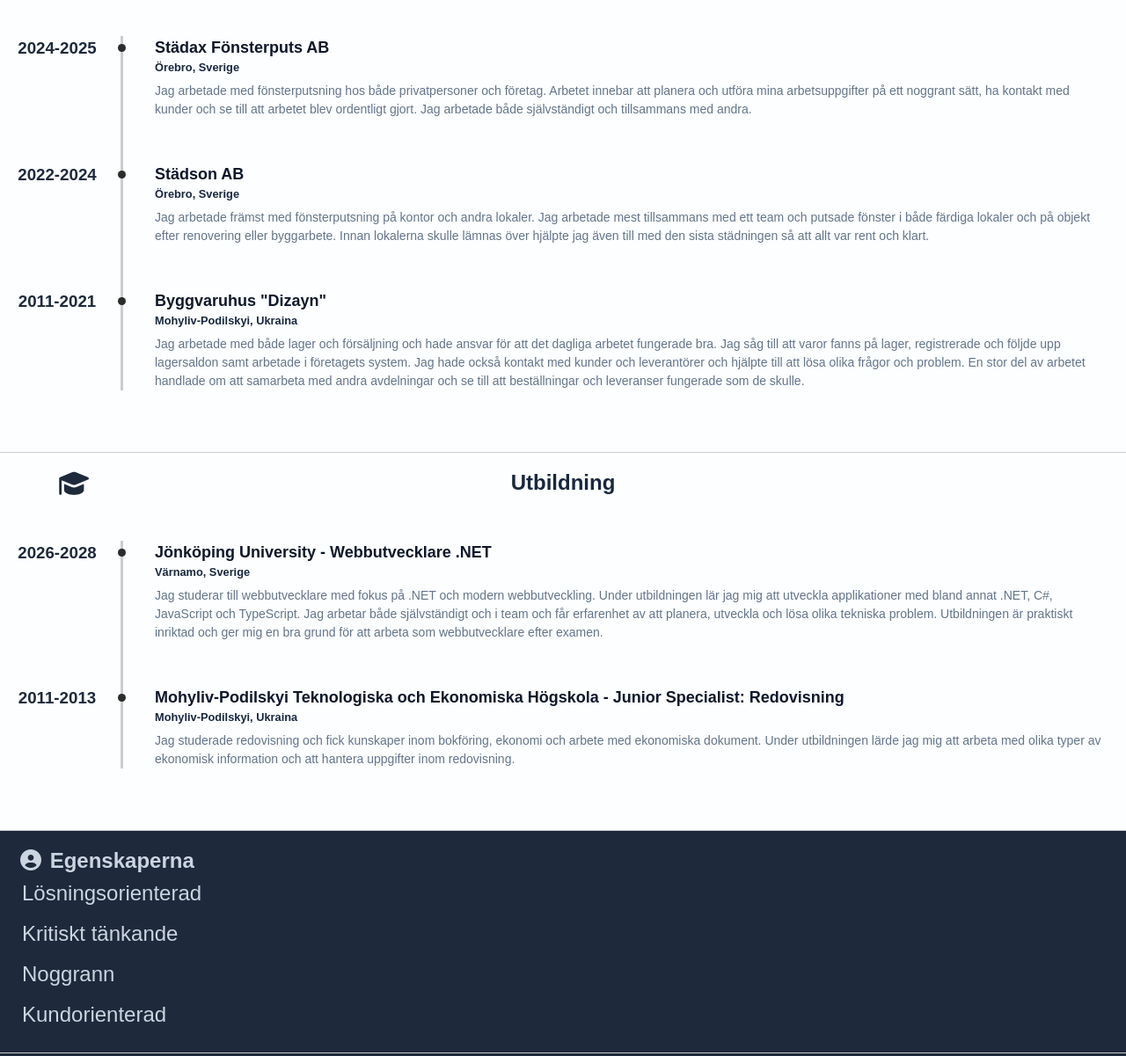
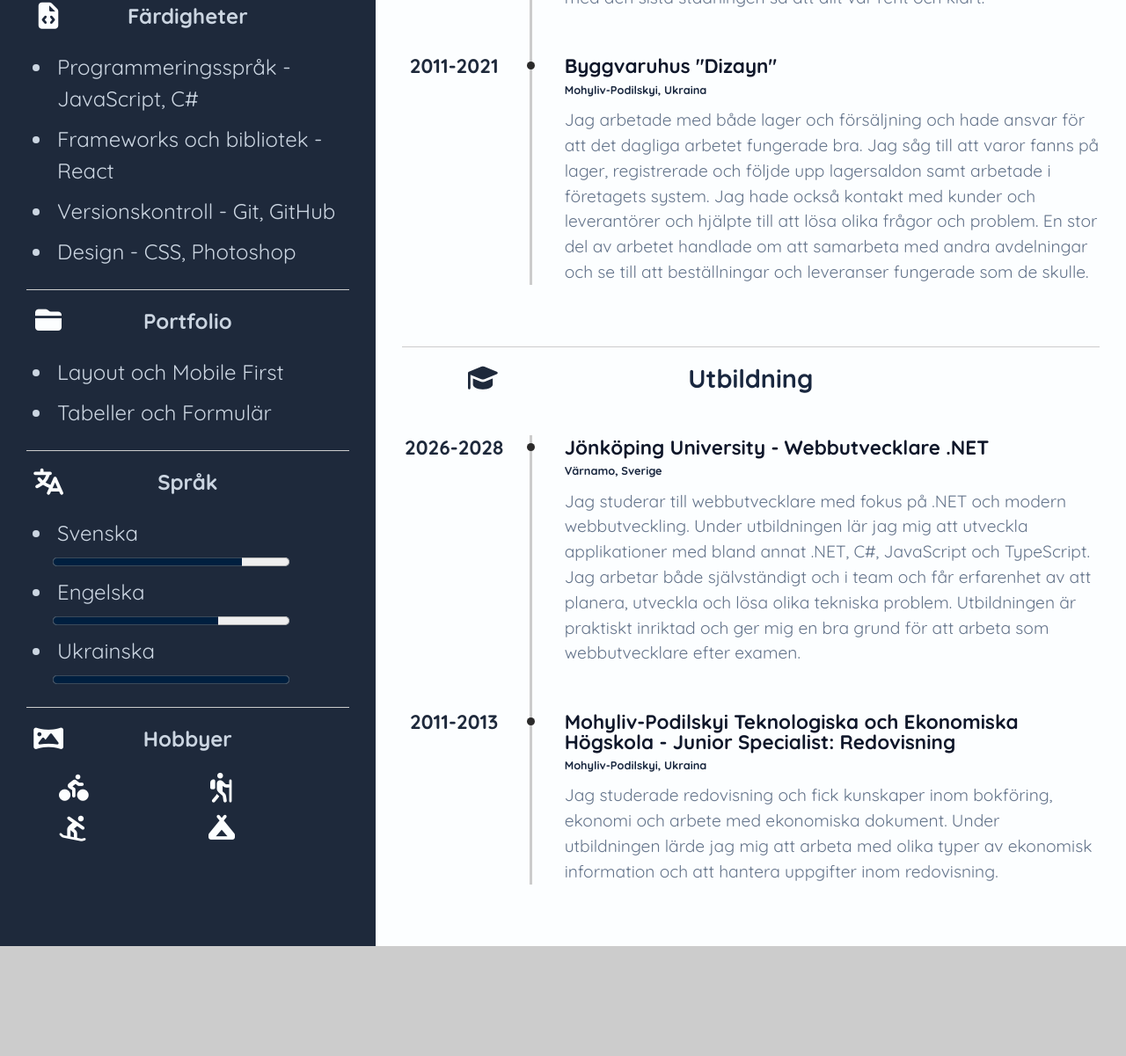
Before and after one commit to Stanzhy/CV, a plain HTML site: page index.html in a window 1280 px wide. Shown: the part 895-2096 px from the top of the page at 88% size. After the commit the page ends 1971 px from the top, so only its background shows below. Drawn offline with Linux system fonts and the light colour scheme.

Commit message:
second commit

```diff
--- a/index.html
+++ b/index.html
@@ -14,6 +14,7 @@
     <title>Resume</title>
   </head>
   <body>
+    <aside>
       <section class="head">
         <img src="../image/stanislav_zhehestovskyi.jpg" alt="Profile image" />
         <h1>Stanislav<br />Zhehestovskyi</h1>
@@ -33,8 +34,11 @@
           <li>Örebro, Sverige</li>
         </ul>
       </section>
+    </aside>
+
+    <main>
       <section class="timeline">
-      <div class="h2">
+        <div class="title-box">
           <i class="fa-solid fa-circle-info"></i>
           <h2>Varför jag</h2>
         </div>
@@ -48,17 +52,18 @@
           <div class="timeline-content">
             <p>
               Erfaren och strukturerad yrkesperson med flera års bakgrund inom
-            koordinering, orderhantering och kundservice. Besitter stark förmåga
-            att arbeta noggrant och självständigt, med fokus på att leverera hög
-            kvalitet i alla uppgifter. Söker en ansvarsfull och givande roll där
-            min organisationsförmåga och höga arbetsmoral kommer till nytta.
+              koordinering, orderhantering och kundservice. Besitter stark
+              förmåga att arbeta noggrant och självständigt, med fokus på att
+              leverera hög kvalitet i alla uppgifter. Söker en ansvarsfull och
+              givande roll där min organisationsförmåga och höga arbetsmoral
+              kommer till nytta.
             </p>
           </div>
         </div>
       </section>
 
       <section class="timeline">
-      <div class="h2">
+        <div class="title-box">
           <i class="fa-solid fa-briefcase"></i>
           <h2>Arbetslivserfarenhet</h2>
         </div>
@@ -74,10 +79,10 @@
             <h4>Örebro, Sverige</h4>
             <p>
               Jag arbetade med fönsterputsning hos både privatpersoner och
-            företag. Arbetet innebar att planera och utföra mina arbetsuppgifter
-            på ett noggrant sätt, ha kontakt med kunder och se till att arbetet
-            blev ordentligt gjort. Jag arbetade både självständigt och
-            tillsammans med andra.
+              företag. Arbetet innebar att planera och utföra mina
+              arbetsuppgifter på ett noggrant sätt, ha kontakt med kunder och se
+              till att arbetet blev ordentligt gjort. Jag arbetade både
+              självständigt och tillsammans med andra.
             </p>
           </div>
         </div>
@@ -93,11 +98,11 @@
             <h3>Städson AB</h3>
             <h4>Örebro, Sverige</h4>
             <p>
-            Jag arbetade främst med fönsterputsning på kontor och andra lokaler.
-            Jag arbetade mest tillsammans med ett team och putsade fönster i
-            både färdiga lokaler och på objekt efter renovering eller
-            byggarbete. Innan lokalerna skulle lämnas över hjälpte jag även till
-            med den sista städningen så att allt var rent och klart.
+              Jag arbetade främst med fönsterputsning på kontor och andra
+              lokaler. Jag arbetade mest tillsammans med ett team och putsade
+              fönster i både färdiga lokaler och på objekt efter renovering
+              eller byggarbete. Innan lokalerna skulle lämnas över hjälpte jag
+              även till med den sista städningen så att allt var rent och klart.
             </p>
           </div>
         </div>
@@ -113,21 +118,21 @@
             <h3>Byggvaruhus "Dizayn"</h3>
             <h4>Mohyliv-Podilskyi, Ukraina</h4>
             <p>
-            Jag arbetade med både lager och försäljning och hade ansvar för att
-            det dagliga arbetet fungerade bra. Jag såg till att varor fanns på
-            lager, registrerade och följde upp lagersaldon samt arbetade i
-            företagets system. Jag hade också kontakt med kunder och
-            leverantörer och hjälpte till att lösa olika frågor och problem. En
-            stor del av arbetet handlade om att samarbeta med andra avdelningar
-            och se till att beställningar och leveranser fungerade som de
-            skulle.
+              Jag arbetade med både lager och försäljning och hade ansvar för
+              att det dagliga arbetet fungerade bra. Jag såg till att varor
+              fanns på lager, registrerade och följde upp lagersaldon samt
+              arbetade i företagets system. Jag hade också kontakt med kunder
+              och leverantörer och hjälpte till att lösa olika frågor och
+              problem. En stor del av arbetet handlade om att samarbeta med
+              andra avdelningar och se till att beställningar och leveranser
+              fungerade som de skulle.
             </p>
           </div>
         </div>
       </section>
 
       <section class="timeline">
-      <div class="h2">
+        <div class="title-box">
           <i class="fa-solid fa-graduation-cap"></i>
           <h2>Utbildning</h2>
         </div>
@@ -145,10 +150,10 @@
               Jag studerar till webbutvecklare med fokus på .NET och modern
               webbutveckling. Under utbildningen lär jag mig att utveckla
               applikationer med bland annat .NET, C#, JavaScript och TypeScript.
-            Jag arbetar både självständigt och i team och får erfarenhet av att
-            planera, utveckla och lösa olika tekniska problem. Utbildningen är
-            praktiskt inriktad och ger mig en bra grund för att arbeta som
-            webbutvecklare efter examen.
+              Jag arbetar både självständigt och i team och får erfarenhet av
+              att planera, utveckla och lösa olika tekniska problem.
+              Utbildningen är praktiskt inriktad och ger mig en bra grund för
+              att arbeta som webbutvecklare efter examen.
             </p>
           </div>
         </div>
@@ -167,17 +172,22 @@
             </h3>
             <h4>Mohyliv-Podilskyi, Ukraina</h4>
             <p>
-            Jag studerade redovisning och fick kunskaper inom bokföring, ekonomi
-            och arbete med ekonomiska dokument. Under utbildningen lärde jag mig
-            att arbeta med olika typer av ekonomisk information och att hantera
-            uppgifter inom redovisning.
+              Jag studerade redovisning och fick kunskaper inom bokföring,
+              ekonomi och arbete med ekonomiska dokument. Under utbildningen
+              lärde jag mig att arbeta med olika typer av ekonomisk information
+              och att hantera uppgifter inom redovisning.
             </p>
           </div>
         </div>
       </section>
+    </main>
 
-    <section class="skils">
-      <h2><i class="fa-solid fa-circle-user"></i> Egenskaperna</h2>
+    <aside>
+      <section class="soft-skills">
+        <div class="title-box">
+          <i class="fa-solid fa-circle-user"></i>
+          <h2>Egenskaper</h2>
+        </div>
         <ul>
           <li>Lösningsorienterad</li>
           <li>Kritiskt tänkande</li>
@@ -186,8 +196,11 @@
         </ul>
       </section>
 
-    <section class="skils">
+      <section class="hard-skills">
+        <div class="title-box">
+          <i class="fa-solid fa-file-code"></i>
           <h2>Färdigheter</h2>
+        </div>
         <ul>
           <li>Programmeringsspråk - JavaScript, C#</li>
           <li>Frameworks och bibliotek - React</li>
@@ -196,8 +209,30 @@
         </ul>
       </section>
 
+      <section class="portfolio">
+        <div class="title-box">
+          <i class="fa-solid fa-folder-closed"></i>
+          <h2>Portfolio</h2>
+        </div>
+        <ul>
+          <li>
+            <a href="https://stanzhy.github.io/Layout-och-Mobile-First/"
+              >Layout och Mobile First</a
+            >
+          </li>
+          <li>
+            <a href="https://stanzhy.github.io/TableAndForms/"
+              >Tabeller och Formulär</a
+            >
+          </li>
+        </ul>
+      </section>
+
       <section class="language">
-      <h2><i class="fa-solid fa-language"></i> Språk</h2>
+        <div class="title-box">
+          <i class="fa-solid fa-language"></i>
+          <h2>Språk</h2>
+        </div>
         <ul>
           <li>Svenska</li>
           <progress max="100" value="80"></progress>
@@ -207,5 +242,19 @@
           <progress max="100" value="100"></progress>
         </ul>
       </section>
+
+      <section class="hobbies">
+        <div class="title-box">
+          <i class="fa-solid fa-panorama"></i>
+          <h2>Hobbyer</h2>
+        </div>
+        <ul>
+          <li><i class="fa-solid fa-person-biking"></i></li>
+          <li><i class="fa-solid fa-person-hiking"></i></li>
+          <li><i class="fa-solid fa-person-snowboarding"></i></li>
+          <li><i class="fa-solid fa-campground"></i></li>
+        </ul>
+      </section>
+    </aside>
   </body>
 </html>
--- a/style.css
+++ b/style.css
@@ -1,3 +1,7 @@
+@import url("https://fonts.googleapis.com/css?family=Quicksand:300,400,500,700");
+
+/* --baseColor  */
+
 * {
   box-sizing: border-box;
   font-family: Quicksand, Arial, Helvetica, sans-serif;
@@ -6,39 +10,50 @@
 }
 
 body {
-  display: grid;
+  display: flex;
+  flex-direction: column;
+  min-height: 100vh;
+  background-color: #ccc;
+}
+
+aside {
+  padding: 0 30px 0 30px;
   background-color: #1e293b;
   color: #cbd5e1;
-  min-height: 100vh;
 }
 
-/* @media (min-width: 768px) {
-  body {
-    grid-template-columns: 1fr 2fr;
-
-
+main {
+  font-size: 1.2rem;
+  line-height: 1.4rem;
+  padding: 0 30px 0 30px;
+  background-color: #fcfeff;
+  color: #19273f;
 }
 
-  .head {
-    grid-column: 1;
+@media (min-width: 768px) {
+  body {
+    display: grid;
+    grid-template-columns: 1fr 2fr;
+    grid-template-rows: auto 1fr;
+    grid-template-areas:
+      "aside1 main"
+      "aside2 main";
+    max-width: 1300px;
+    margin: 0 auto;
   }
 
-  .contacts {
-    grid-column: 1;
+  aside:first-of-type {
+    grid-area: aside1;
   }
 
-  .timeline {
-    grid-column: 2;
+  aside:last-of-type {
+    grid-area: aside2;
   }
 
-  .skils{
-  grid-column: 1;
+  main {
+    grid-area: main;
   }
-
-.language{
-  grid-column: 1;
 }
-} */
 
 img {
   border-radius: 50%;
@@ -48,10 +63,9 @@
   height: fit-content;
 }
 
+/* image and name */
 .head {
   text-align: center;
-}
-
   h1 {
     padding-top: 20px;
     line-height: 1.5em;
@@ -59,17 +73,30 @@
   h1::first-line {
     font-size: 1.5em;
   }
+}
 
 section {
-  padding: 20px;
+  padding: 20px 0 20px 0;
   border-bottom: 1px solid #ccc;
-  padding-bottom: 20px;
+}
+section:last-child {
+  border: none;
 }
 
 .contacts {
   display: grid;
-  grid-template-columns: 30px 1fr;
-  gap: 40px;
+  grid-template-columns: 50px 1fr;
+  gap: 20px;
+  ul {
+    padding: 0;
+  }
+  li {
+    list-style: none;
+  }
+}
+
+ul {
+  padding-left: 30px;
 }
 
 li {
@@ -77,51 +104,63 @@
   text-align: left;
   line-height: 1.5;
   padding: 5px;
-  list-style: none;
+  list-style: disc;
 }
 
-/* ul icons */
-ul i {
+/* aside icons */
+aside i {
   font-size: 30px;
   color: #fcfeff;
   text-align: left;
 }
 
-.timeline i {
+main i {
   font-size: 30px;
   color: #1e293b;
   text-align: left;
 }
 
-/* h2 position */
-.h2 {
-  display: grid;
-  grid-template-columns: 90px 1fr 90px;
+a {
+  color: hsl(213, 27%, 84%);
+  text-decoration: none;
+  border-bottom: 2px solid transparent;
+  transition:
+    color 0.3s ease,
+    border-color 0.3s ease;
 }
 
-.h2 i {
-  width: 90%;
-  text-align: right;
+a:hover {
+  color: hsl(213, 27%, 64%);
+  border-color: hsl(213, 27%, 64%);
 }
 
-.h2 h2 {
+/* title position */
+aside .title-box {
+  grid-template-columns: 50px 1fr 50px;
+  margin-bottom: 20px;
+  i {
+    justify-self: center;
+  }
+}
+
+.title-box {
+  display: grid;
+  grid-template-columns: 14% 1fr 14%;
+  align-items: center;
+
+  i {
+    justify-self: right;
+  }
+
+  h2 {
     text-align: center;
   }
-
-a {
-  color: #cbd5e1;
-  text-decoration: none;
-}
-
-.timeline {
-  background-color: #fcfeff;
-  color: #19273f;
 }
 
 /* Контейнер часової лінії */
 .timeline-item {
   display: grid;
-  grid-template-columns: 90px 24px 1fr;
+  grid-template-columns: 15% 24px 1fr;
   gap: 1rem;
   margin: 50px auto;
 }
@@ -169,29 +208,39 @@
 .timeline-content {
   padding-left: 10px;
   padding-top: 3px;
-}
 
-/* Блок з контентом */
-.timeline-content h3 {
+  h3 {
     margin: 0 0 4px 0;
-  font-size: 18px;
     color: #0f172a;
   }
 
-.timeline-content h4 {
+  h4 {
     font-size: 0.8rem;
     margin: 0 0 9px 0;
   }
 
-.timeline-content p {
+  p {
     margin: 0;
-  font-size: 14px;
+    /* font-size: 14px; */
     color: #64748b;
     line-height: 1.5;
+  }
 }
 
 progress {
   width: 80%;
   height: 20px;
-  accent-color: #001f3f; /* Змінює колір заповнення у сучасних браузерах */
+  accent-color: #001f3f;
 }
+
+.hobbies ul {
+  display: grid;
+  grid-column: 1fr 1fr;
+
+  li:nth-child(even) {
+    grid-column: 2;
+  }
+  li {
+    list-style: none;
+  }
+}
```
Lines whose indentation alone changed are shown as unchanged.
